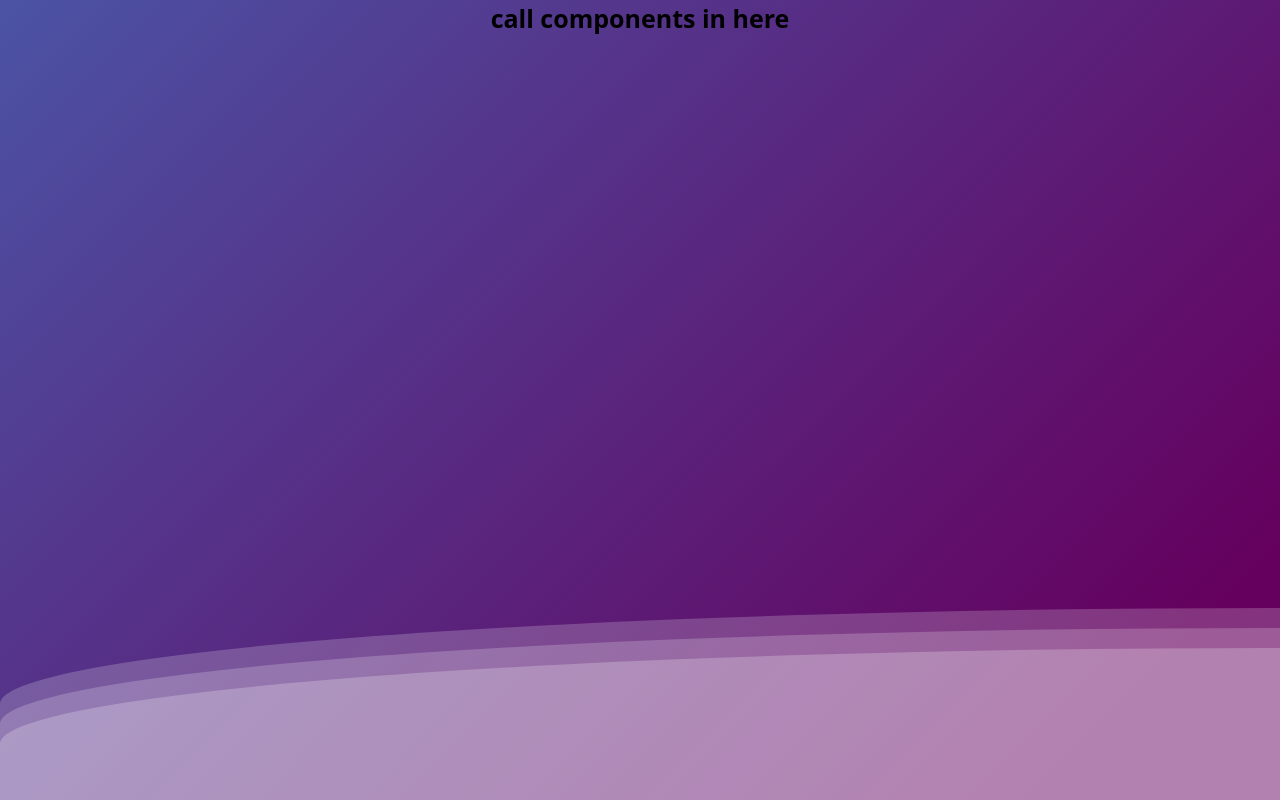
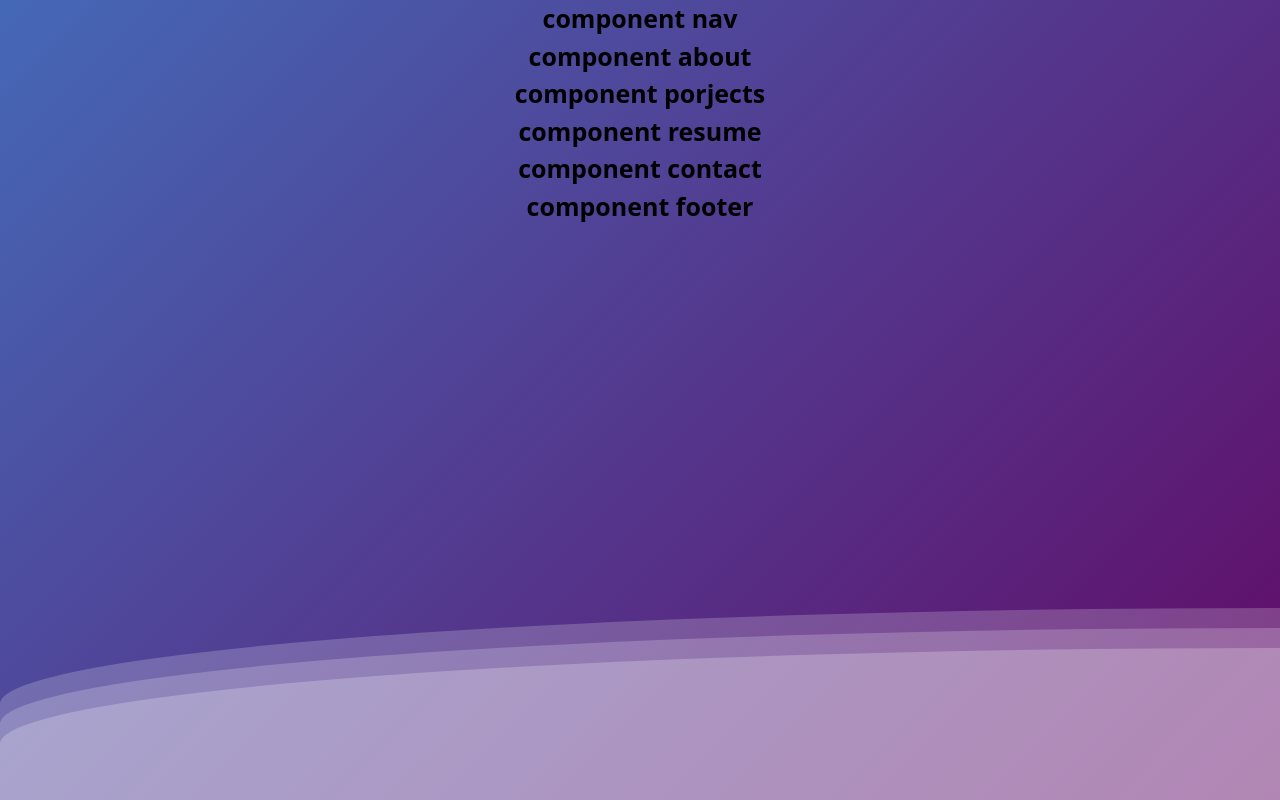
Before and after one commit to AveryNewhart/new-portfolio, a Vue app: page / in a window 1280 px wide. Built offline with nearby package versions, Linux system fonts and the light colour scheme.

Commit message:
components being called in layout

```diff
--- a/src/App.vue
+++ b/src/App.vue
@@ -9,7 +9,12 @@ import Background from './components/Background.vue';
   <div id="app">
     <Background />
     <div class="componentDiv">
-      <h1>call components in here</h1>
+      <h1>component nav</h1>
+      <h1>component about</h1>
+      <h1>component porjects</h1>
+      <h1>component resume</h1>
+      <h1>component contact</h1>
+      <h1>component footer</h1>
     </div>
   </div>
 </template>
```
